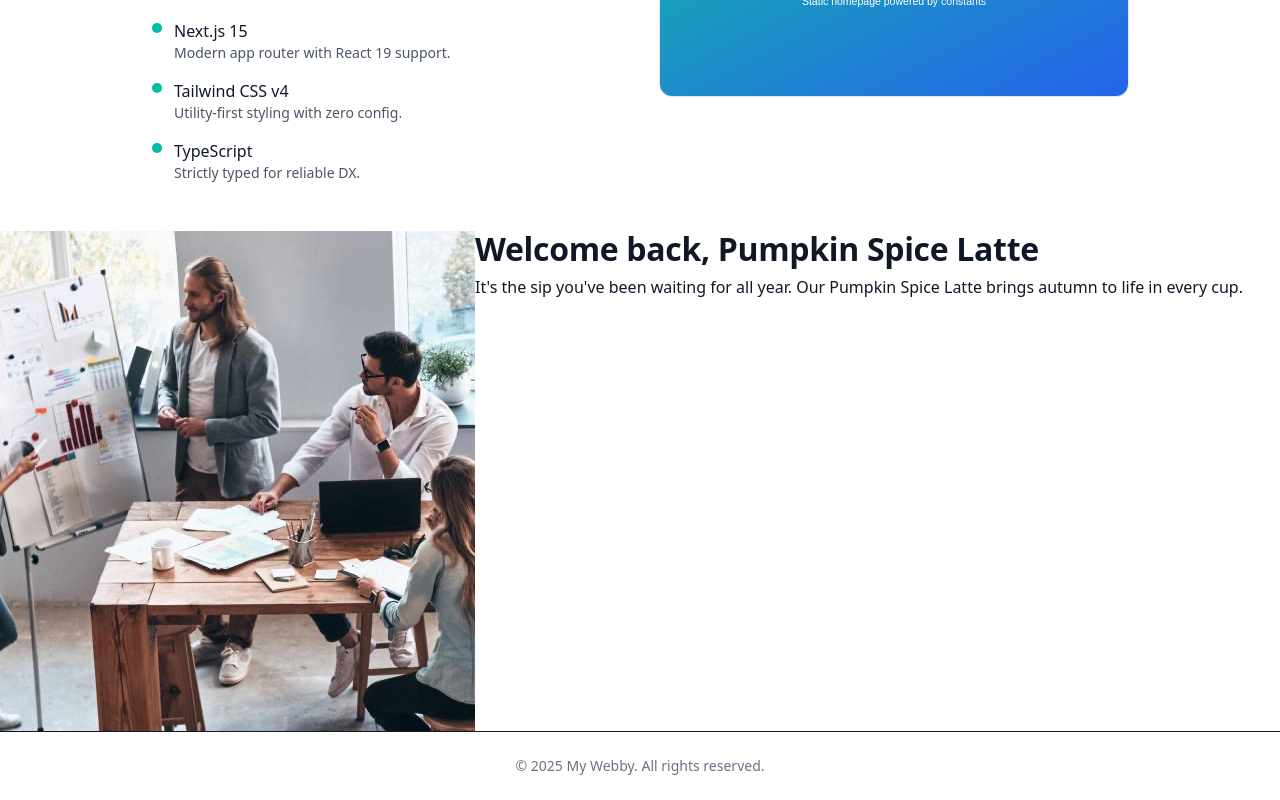
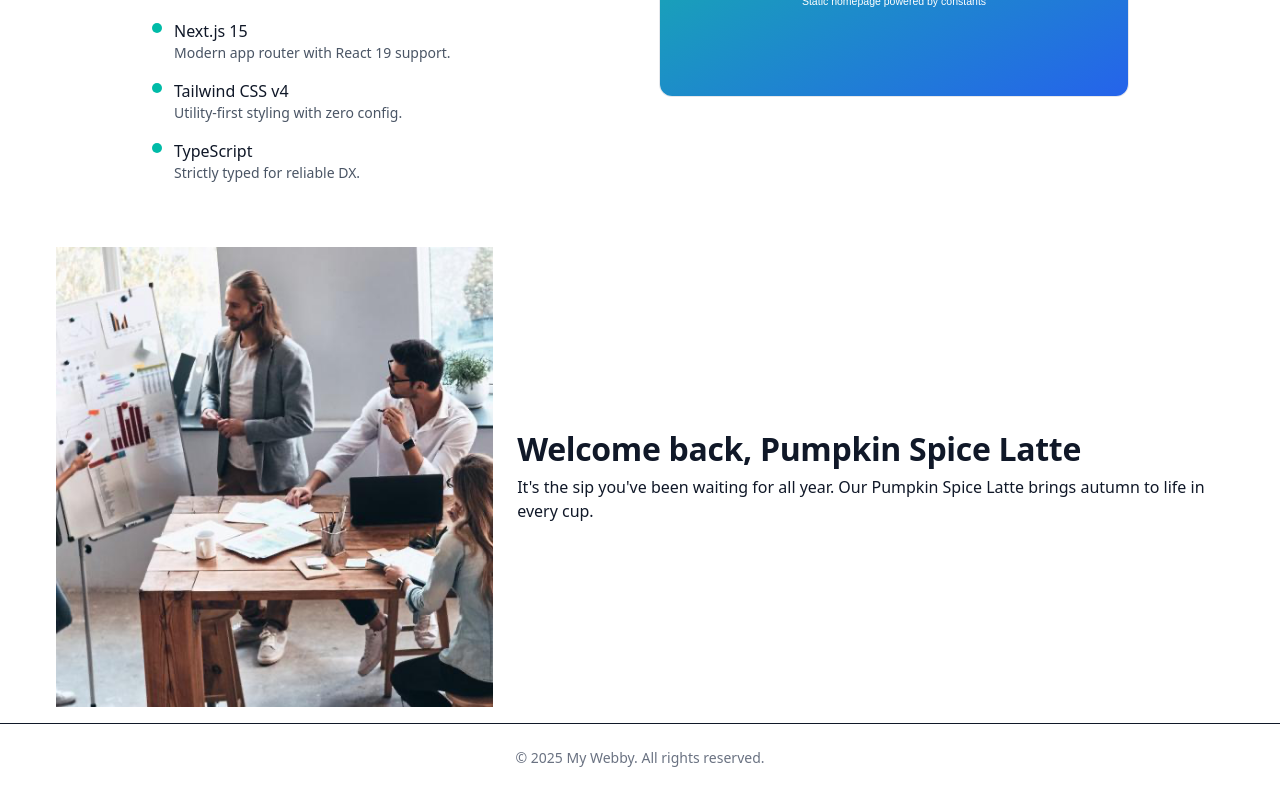
Before and after one commit to galhardj/my-webby, a Next.js app: page / in a window 1280 px wide. Shown: the part 273-1073 px from the top of the page. Built offline with nearby package versions, Linux system fonts and the light colour scheme.

Commit message:
Move BannerTwo to component level

```diff
--- a/src/app/page.tsx
+++ b/src/app/page.tsx
@@ -1,12 +1,13 @@
 import Banner from "../components/Banner";
 import Footer from "../components/Footer";
-import BannerTwo from "../components/_practice/banner/Banner";
+import BannerTwo from "../components/BannerTwo/BannerTwo";
+import { BANNER_TWO } from "../constants/constants";
 
 export default function Page() {
   return (
     <main className="min-h-dvh">
       <Banner />
-      <BannerTwo />
+      <BannerTwo content={BANNER_TWO} />
       <Footer />
     </main>
   );
--- /dev/null
+++ b/src/components/BannerTwo/BannerTwo.module.css
@@ -0,0 +1,36 @@
+.banner_container {
+  /* Make the banner center itself horizontally and align children vertically.
+     - width / max-width + margin auto centers the container in its parent
+     - align-items centers children vertically within the banner
+     - gap provides spacing between image and text
+  */
+  display: flex;
+  flex-direction: row;
+  align-items: center; /* vertical centering of image + text */
+  justify-content: center; /* center children horizontally inside the banner */
+  max-width: 1200px; /* constraint to keep banner from stretching too wide */
+  margin: 0 auto; /* center this container within its parent */
+  gap: 1.5rem;
+  padding: 1rem;
+}
+
+.banner_image {
+}
+
+.banner_image img {
+  display: block;
+  max-width: 100%;
+  height: auto;
+}
+
+.banner_text {
+  display: flex;
+  flex-direction: column;
+  justify-content: center;
+}
+
+/* Optional helpers:
+   - To vertically center the banner in the viewport, add `min-height: 60vh` to
+     `.banner_container` or use `height: 100vh` if you want full-screen centering.
+   - Adjust max-width to match your layout breakpoints.
+*/
--- a/src/components/_practice/banner/Banner.tsx
+++ b/src/components/BannerTwo/BannerTwo.tsx
@@ -1,12 +1,16 @@
-import styles from "./Banner.module.css";
+import styles from "./BannerTwo.module.css";
 
-const Banner = () => {
+const Banner = (props: any) => {
+    // Defensive: content may be undefined when this component is rendered
+    // (for example on the home page if the parent doesn't pass data).
+    const altText = props?.content?.BANNER_TWO?.image?.alt ?? "Banner image";
+
     return (
         <div className={styles.banner_container}>
             <div className={styles.banner_image}>
                 <img
                     src="/images/meetings.png"
-                    alt="Season Sip Banner"
+                    alt={altText}
                 />
             </div>
             <div className={styles.banner_text}>
--- a/src/components/_practice/banner/Banner.module.css
+++ /dev/null
@@ -1,13 +0,0 @@
-.banner_container {
-    display: flex;
-    flex-direction: row;
-}
-
-.banner_image {
-
-}
-
-.banner_text {
-   display: flex;
-   flex-direction: column;
-}
--- a/src/constants/constants.ts
+++ b/src/constants/constants.ts
@@ -34,3 +34,12 @@ export const HOMEPAGE_CONTENT = {
   </g>\
 </svg>",
 } as const;
+
+export const BANNER_TWO = {
+  image: {
+    src: "/images/meetings.png",
+    alt: "Season Sip Banner"
+  },
+  title: "Welcome back, Pumpkin Spice Latte",
+  description: "It's the sip you've been waiting for all year. Our Pumpkin Spice Latte brings autumn to life in every cup."
+} as const;
```
Also changed, not shown: src/components/_practice/banner/season_sip.webp (deleted).
